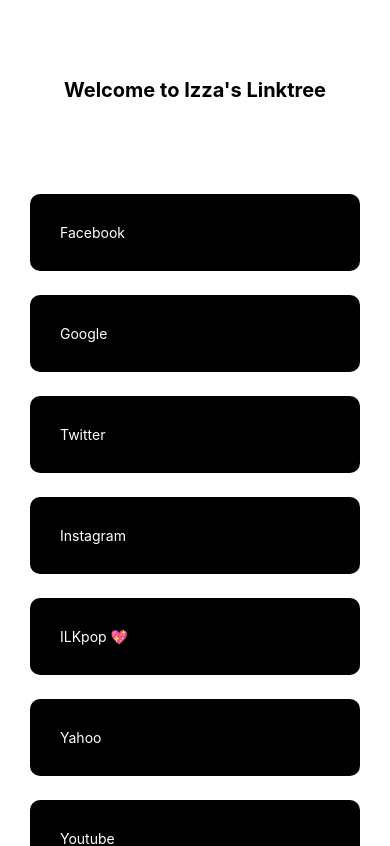
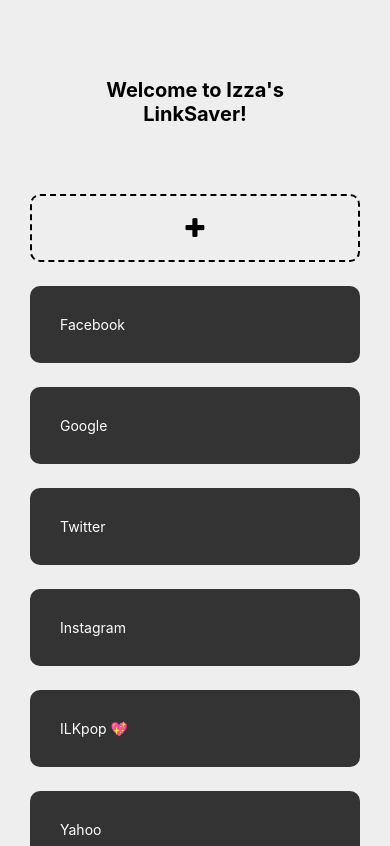
Before and after one commit to xizzax/LinkSaverApp, a React Native app: screen / in a window 390 px wide. Shown: the top 846 px of the page. Built offline with nearby package versions, Linux system fonts and the light colour scheme.

Commit message:
added modal

```diff
--- /dev/null
+++ b/components/card.js
@@ -0,0 +1,43 @@
+import {Image, StyleSheet, View} from 'react-native';
+import {useColorScheme} from 'react-native';
+import Colors from './styles/colors';
+import {Text} from 'react-native';
+
+let darkMode;
+
+export default function Card(props) {
+  const isDarkMode = useColorScheme() === 'dark';
+  darkMode = isDarkMode;
+  const {name, link} = props;
+  return (
+    <View style={styles.card}>
+        {/* <Image source={require(imagesrc)} style={styles.cardImg}/> */}
+      <View style={styles.cardContent}>
+        <Text style={{color: darkMode ? Colors.black : Colors.white,}}>{props.name}</Text>
+      </View>
+    </View>
+  );
+}
+
+const styles = StyleSheet.create({
+  card: {
+    padding: 1,
+    marginTop: 14,
+    padding: 30,
+    borderRadius: 10,
+    margin: 10,
+    backgroundColor: darkMode ? Colors.light : Colors.dark,
+  },
+  cardImg:{
+    resizeMode: "cover"
+  },
+  cardContent: {
+    color: darkMode ? Colors.black : Colors.white,
+    fontSize: 14,
+    // marginTop: 14,
+    // padding: 30,
+    // backgroundColor: darkMode ? Colors.light : Colors.dark,
+    // borderRadius: 10,
+    // margin: 10,
+  },
+});
--- a/components/homepage.js
+++ b/components/homepage.js
@@ -1,16 +1,35 @@
-import {ScrollView, StyleSheet, Text, View} from 'react-native';
+import {
+  Linking,
+  ScrollView,
+  StyleSheet,
+  Text,
+  TouchableOpacity,
+  View,
+  ToastAndroid,
+  Modal,
+} from 'react-native';
+// import { MaterialIcons } from "@expo/vector-icons";
+import Icon from "react-native-vector-icons/FontAwesome";
 import Colors from './styles/colors';
 import globalstyles from './styles/style_global';
 import {useColorScheme} from 'react-native';
-import {useState} from 'react';
+import {useEffect, useState} from 'react';
+import Card from './card';
 //figure out a way to get username
-let darkMode;
+let darkModeG;
 export default function Homepage(props) {
   const {username} = props;
 
   //dealing with dark mode
   const isDarkMode = useColorScheme() === 'dark';
-  darkMode = isDarkMode;
+
+
+  const [darkMode, setDarkMode] = useState(isDarkMode);
+
+  useEffect(()=>{
+    setDarkMode(isDarkMode);
+    darkModeG = darkMode;
+  }, [isDarkMode]);
 
   const backgroundStyle = {
     backgroundColor: isDarkMode ? Colors.darker : Colors.lighter,
@@ -18,59 +37,171 @@
 
   //declaring the array of links (each in its own object)
   const [links, setLinks] = useState([
-    {name: 'Facebook', link: 'facebook.com', key: '1'},
-    {name: 'Google', link: 'google.com', key: '2'},
-    {name: 'Twitter', link: 'twitter.com', key: '3'},
-    {name: 'Instagram', link: 'instagram.com', key: '4'},
-    {name: 'ILKpop 💖', link: 'ilkpop.com', key: '5'},
-    {name: 'Yahoo', link: 'yahoo.com', key: '6'},
-    {name: 'Youtube', link: 'youtube.com', key: '7'},
-    {name: 'Gmail', link: 'mail.google.com', key: '8'},
+    {
+      name: 'Facebook',
+      link: 'https://www.facebook.com',
+      key: 1,
+    },
+    {
+      name: 'Google',
+      link: 'https://www.google.com',
+      key: 2,
+    },
+    {
+      name: 'Twitter',
+      link: 'https://www.twitter.com',
+      key: 3,
+    },
+    {
+      name: 'Instagram',
+      link: 'https://www.instagram.com',
+      key: 4,
+    },
+    {
+      name: 'ILKpop 💖',
+      link: 'https://www.ilkpop.com',
+      key: 5,
+    },
+    {
+      name: 'Yahoo',
+      link: 'https://www.yahoo.com',
+      key: 6,
+    },
+    {
+      name: 'Youtube',
+      link: 'https://www.youtube.com',
+      key: 7,
+    },
+    {
+      name: 'Gmail',
+      link: 'https://www.mail.google.com',
+      key: 8,
+    },
   ]);
+
+  const [lastKey, setLastKey] = useState(8);
+
+  const [modalOpen, setModalOpen] = useState(false);
 
   return (
     <View style={styles.mainView}>
       <View style={styles.headerView}>
-        <Text style={globalstyles.header}>Welcome to {username}'s Linktree</Text>
+        <Text style={globalstyles.header}>
+          Welcome to {username}'s LinkSaver!
+        </Text>
       </View>
+      {/* <ScrollView > */}
+      <View style={styles.listContainer}>
         <ScrollView>
-        <View style={styles.listContainer}>
-          {/* <ScrollView> */}
+
+          <Modal visible={modalOpen}>
+            <View style={styles.modalContent}>
+              <Text >Modal here</Text>
+            </View>
+            <View style={styles.closeBtn}>
+            <Icon
+            name="window-close"
+            size={30}
+            onPress={()=>setModalOpen(false)}
+            style={{color: darkModeG ? Colors.white : Colors.black}}
+          />
+            </View>
+
+          </Modal>
+
+          <View style={styles.addCard}>
+          <Icon
+            name="plus"
+            size={24}
+            onPress={()=>setModalOpen(true)}
+            style={styles.addBtn}
+          />
+          </View>
+
+
+
           {links.map(item => {
             return (
               <View key={item.key}>
-                  <Text style={styles.text}>{item.name}</Text>
+                <TouchableOpacity
+                  onPress={() => {
+                    const link = item.link;
+                    Linking.canOpenURL(link)
+                      .then(supported => {
+                        if (supported) {
+                          return Linking.openURL(link);
+                        } else {
+                          ToastAndroid.show(
+                            'cannot open url ',
+                            ToastAndroid.SHORT,
+                          );
+                        }
+                      })
+
+                      .catch(error =>
+                        ToastAndroid.show('eroorrrr', ToastAndroid.SHORT),
+                      );
+                  }}>
+                  <Card name={item.name} link={item.link} />
+                </TouchableOpacity>
+                {/* <Text style={styles.text}>{item.name}</Text> */}
               </View>
             );
           })}
+        </ScrollView>
+      </View>
       {/* </ScrollView> */}
-        </View>
-      </ScrollView>
     </View>
   );
 }
 const styles = StyleSheet.create({
   mainView: {
-    // flex:1
+    // flex: 1,
+    backgroundColor: darkModeG ? Colors.darker : Colors.lighter,
+
   },
   headerView: {
+    // flexBasis:"30%",
     justifyContent: 'center',
     alignItems: 'center',
     marginTop: 50,
     margin: 30,
   },
   listContainer: {
-    // flex: 1,
-    paddingTop: 20,
-    paddingHorizontal: 20,
+    // flexBasis:"70%",
+    // paddingTop: 0,
+    paddingHorizontal: 10,
+    height: '70%',
+    marginLeft: 10,
+    marginRight: 10,
+    marginBottom: 10,
   },
   text: {
-    color: darkMode ? Colors.black : Colors.white,
-    fontSize:14,
+    color: darkModeG ? Colors.black : Colors.white,
+    fontSize: 14,
     marginTop: 14,
     padding: 30,
-    backgroundColor: darkMode ? Colors.lighter : Colors.darker,
+    backgroundColor: darkModeG ? Colors.lighter : Colors.darker,
     borderRadius: 10,
     margin: 10,
   },
+  addCard:{
+    alignItems: "center",
+    justifyContent: "center",
+    borderColor: "black",
+    borderRadius: 10,
+    borderStyle: "dashed",
+    padding: 20,
+    borderWidth: 2,
+    margin: 10,
+    padding: 20,
+
+  },
+  addBtn:{
+    color: darkModeG ? Colors.white : Colors.black
+  },
+  closeBtn:{
+    alignItems: "center",
+    justifyContent: "center",
+  }
 });
--- a/components/styles/style_global.js
+++ b/components/styles/style_global.js
@@ -2,8 +2,10 @@
 import {useColorScheme} from 'react-native';
 import Colors from './colors';
 
+let darkMode;
 function placeholder() {
   const isDarkMode = useColorScheme() === 'dark';
+  darkMode = isDarkMode;
 }
 
 const globalstyles = StyleSheet.create({
@@ -12,6 +14,8 @@
     fontWeight: 'bold',
     fontSize: 20,
     margin: 18,
+    textAlign:"center",
+    color: darkMode ? Colors.white : Colors.black
   },
   textinputs: {
     borderColor: "#777",
--- a/package.json
+++ b/package.json
@@ -11,7 +11,8 @@
   },
   "dependencies": {
     "react": "18.2.0",
-    "react-native": "0.71.10"
+    "react-native": "0.71.10",
+    "react-native-vector-icons": "^9.2.0"
   },
   "devDependencies": {
     "@babel/core": "^7.20.0",
```
Also changed, not shown: 2 other files (tests, documents, lock files or other folders). Lines whose indentation alone changed are shown as unchanged.
